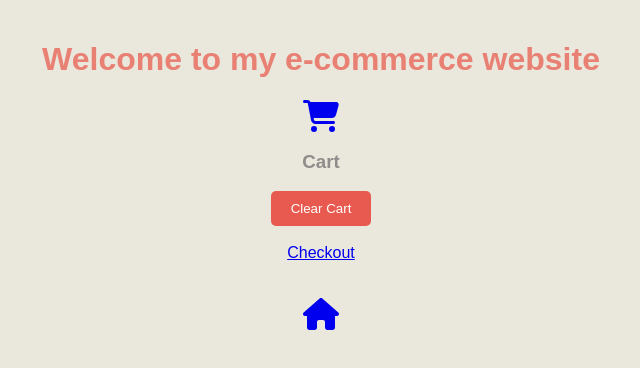
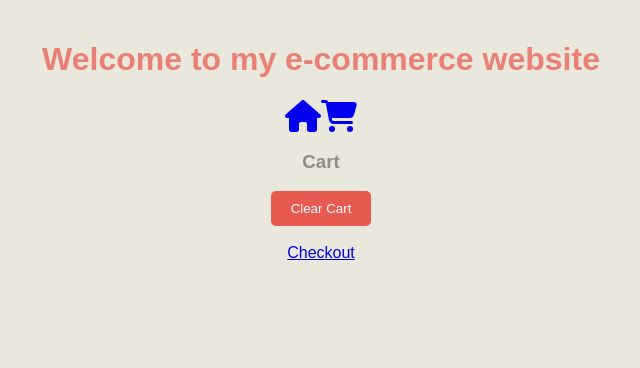
Before and after one commit to JonathanSavastano/ecommerceReact, a React (Create React App) app: page /cart in a window 1280 px wide. Shown: the top 368 px of the page, without its empty margins (319-959 px from the left). Built offline with nearby package versions, Linux system fonts and the light colour scheme.

Commit message:
made home button remain on all pages instead of just cart

```diff
--- a/src/App.js
+++ b/src/App.js
@@ -7,6 +7,7 @@ import Cart from './components/Cart';
 import Checkout from './components/Checkout';
 import { FontAwesomeIcon } from '@fortawesome/react-fontawesome';
 import { faShoppingCart} from '@fortawesome/free-solid-svg-icons';
+import { faHome } from '@fortawesome/free-solid-svg-icons';
 
 function App() {
 
@@ -27,7 +28,10 @@ function App() {
       <div className="App">
       <h1>Welcome to my e-commerce website</h1>
 
-      <nav>
+        <nav className='navbar'>
+          <Link to="/">
+            <FontAwesomeIcon icon={faHome} size="2x" />
+          </Link>
           <Link to="/Cart">
             <FontAwesomeIcon icon={faShoppingCart} size="2x" />
           </Link>
--- a/src/components/Cart.js
+++ b/src/components/Cart.js
@@ -41,13 +41,6 @@ function Cart({ cartItems, clearCart })
             </nav>
             <br />
             <br />
-
-            {/* link back to app.js */}
-            <nav>
-                <Link to="/">
-                    <FontAwesomeIcon icon={faHome} size="2x" />
-                </Link>
-            </nav>
         </div>
     );
 }
```
Lines whose indentation alone changed are shown as unchanged.
